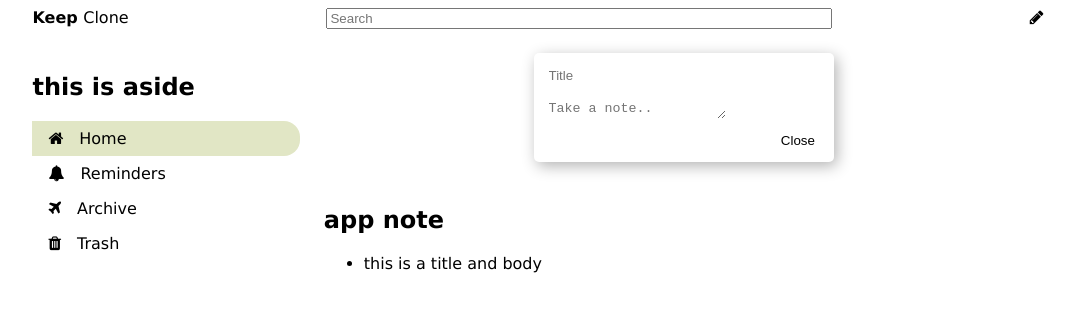
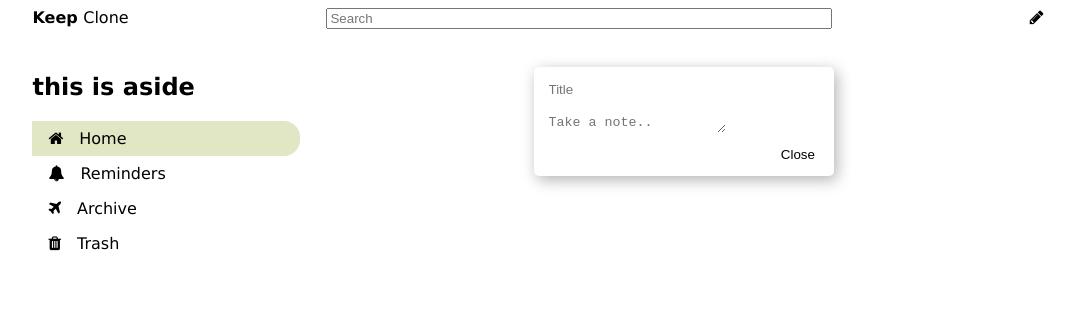
Before and after one commit to lukas-anci/keep-clone, a React (Create React App) app: page / in a window 1280 px wide. Shown: the top 312 px of the page, without its empty margins (102-1176 px from the left). Built offline with nearby package versions, Linux system fonts and the light colour scheme; the HTML template or start-up script is replaced by a standard one.

Commit message:
card works

```diff
--- a/src/components/appNoteList/appNoteList.jsx
+++ b/src/components/appNoteList/appNoteList.jsx
@@ -1,15 +1,14 @@
 import React, { Component } from 'react';
+import OneNote from './../common/oneNote/oneNote';
 class AppNoteList extends Component {
   state = {};
   render() {
-    console.log(this.props.onNew);
     return (
       <div className="app-note">
-        <h2>app note</h2>
-
-        <ul>
-          <li>this is a title and body</li>
-        </ul>
+        {this.props.onNew.map((n) => (
+          <OneNote key={n._id} title={n.title} body={n.body} />
+        ))}
+        <OneNote />
       </div>
     );
   }
--- /dev/null
+++ b/src/components/common/oneNote/oneNote.jsx
@@ -0,0 +1,15 @@
+import React, { Component } from 'react';
+class OneNote extends Component {
+  state = {};
+  render() {
+    console.log('oneNoteprops', this.props);
+    return (
+      <div>
+        <h2>{this.props.title}</h2>
+        <p>{this.props.body}</p>
+      </div>
+    );
+  }
+}
+
+export default OneNote;
```
